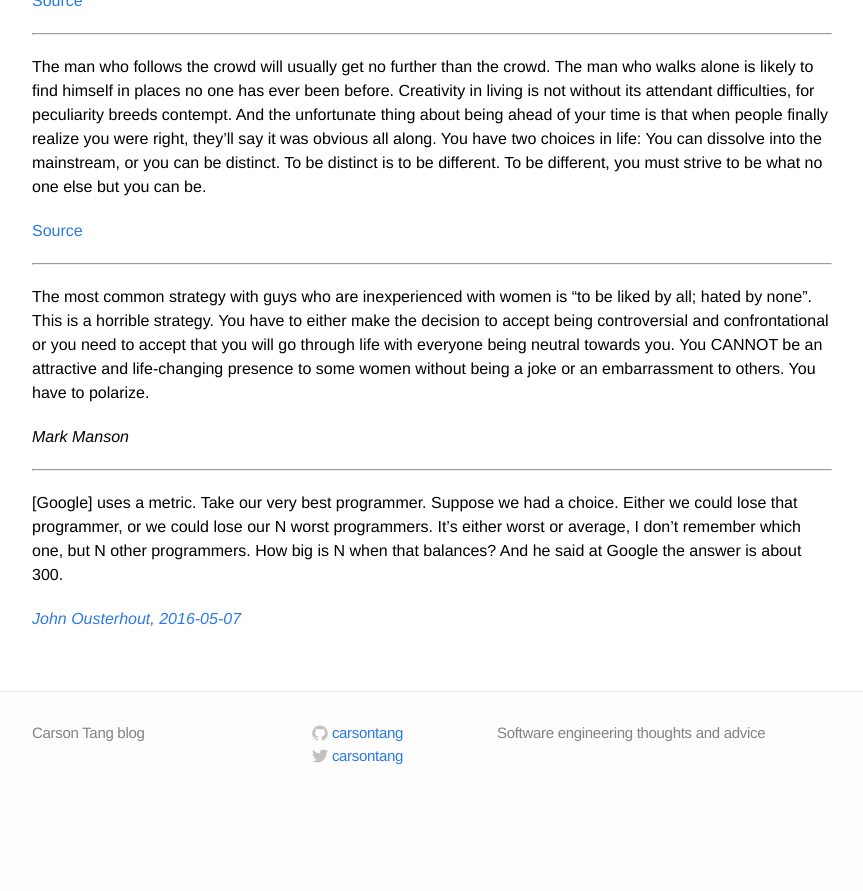
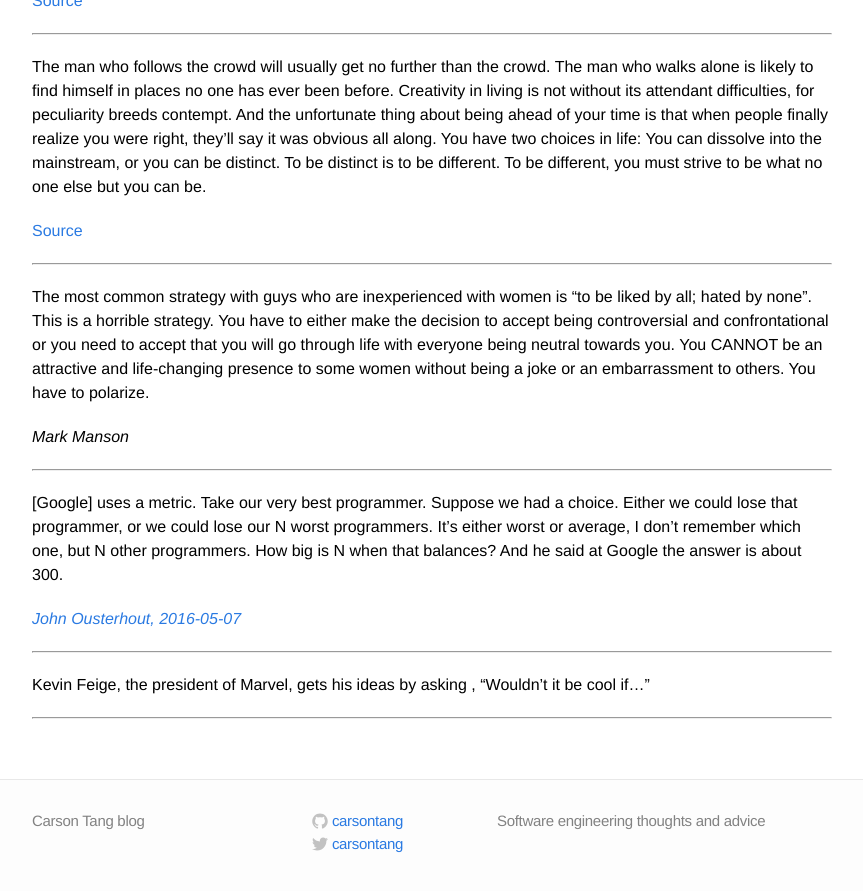
Before and after one commit to carsontang/carsontang.github.io, a Jekyll site: the page built from quotes.md, in a window 1280 px wide and 900 px high, scrolled down 6398 px. Shown: the top 891 px of the window, without its empty margins (208-1071 px from the left). Built offline with Jekyll 4.4.1, drawn with Linux system fonts in a browser that asks for light colours; before the commit the page ends 7210 px from its top, so only the background shows below that.

Commit message:
wouldn't it be cool if...

```diff
--- a/quotes.md
+++ b/quotes.md
@@ -283,3 +283,9 @@ The most common strategy with guys who are inexperienced with women is "to be li
 [Google] uses a metric. Take our very best programmer. Suppose we had a choice. Either we could lose that programmer, or we could lose our N worst programmers. It’s either worst or average, I don’t remember which one, but N other programmers. How big is N when that balances? And he said at Google the answer is about 300.
 
 *[John Ousterhout, 2016-05-07](https://www.youtube.com/watch?v=ajFq31OV9Bk#t=20m50s)*
+
+---
+
+Kevin Feige, the president of Marvel, gets his ideas by asking , "Wouldn't it be cool if..."
+
+---
```
